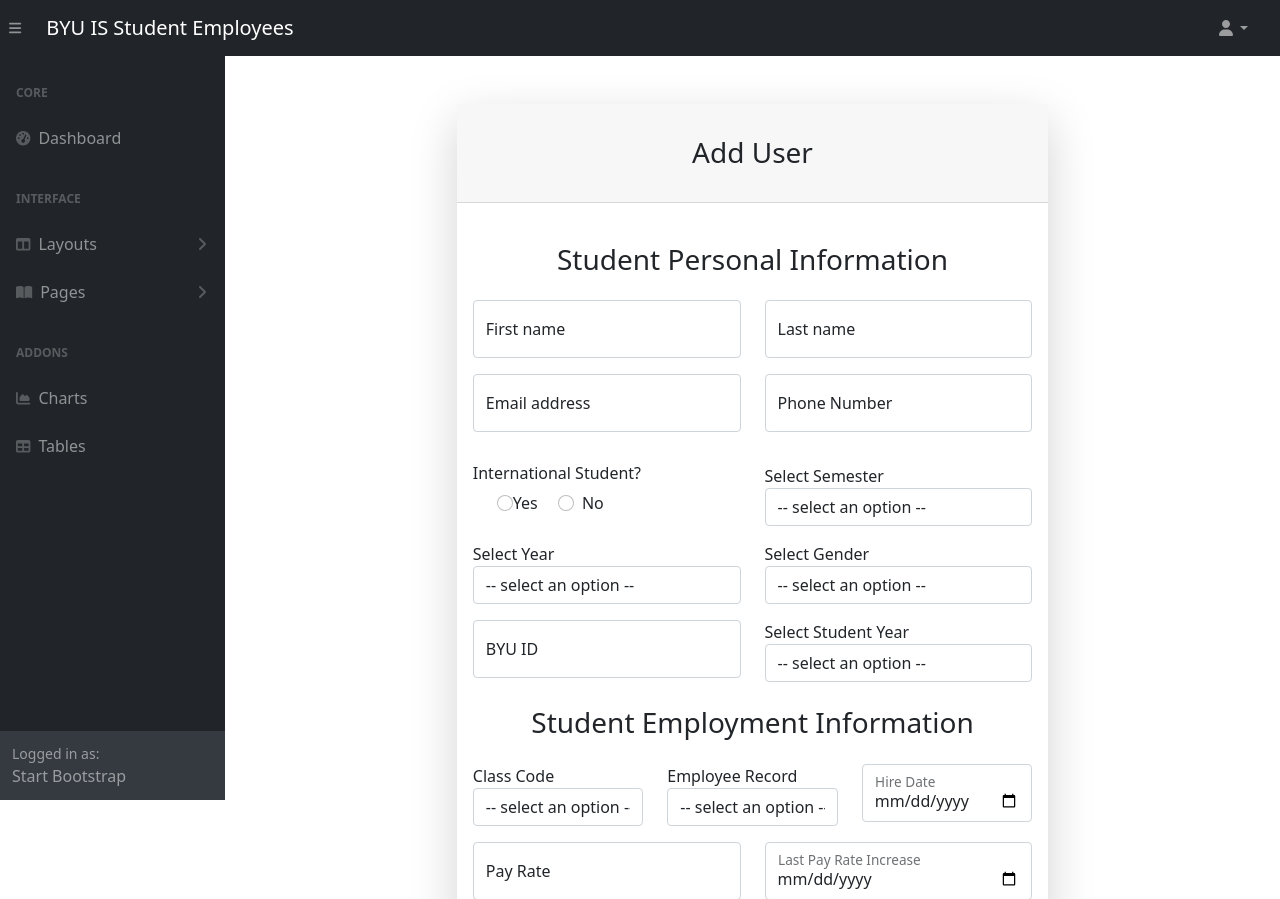
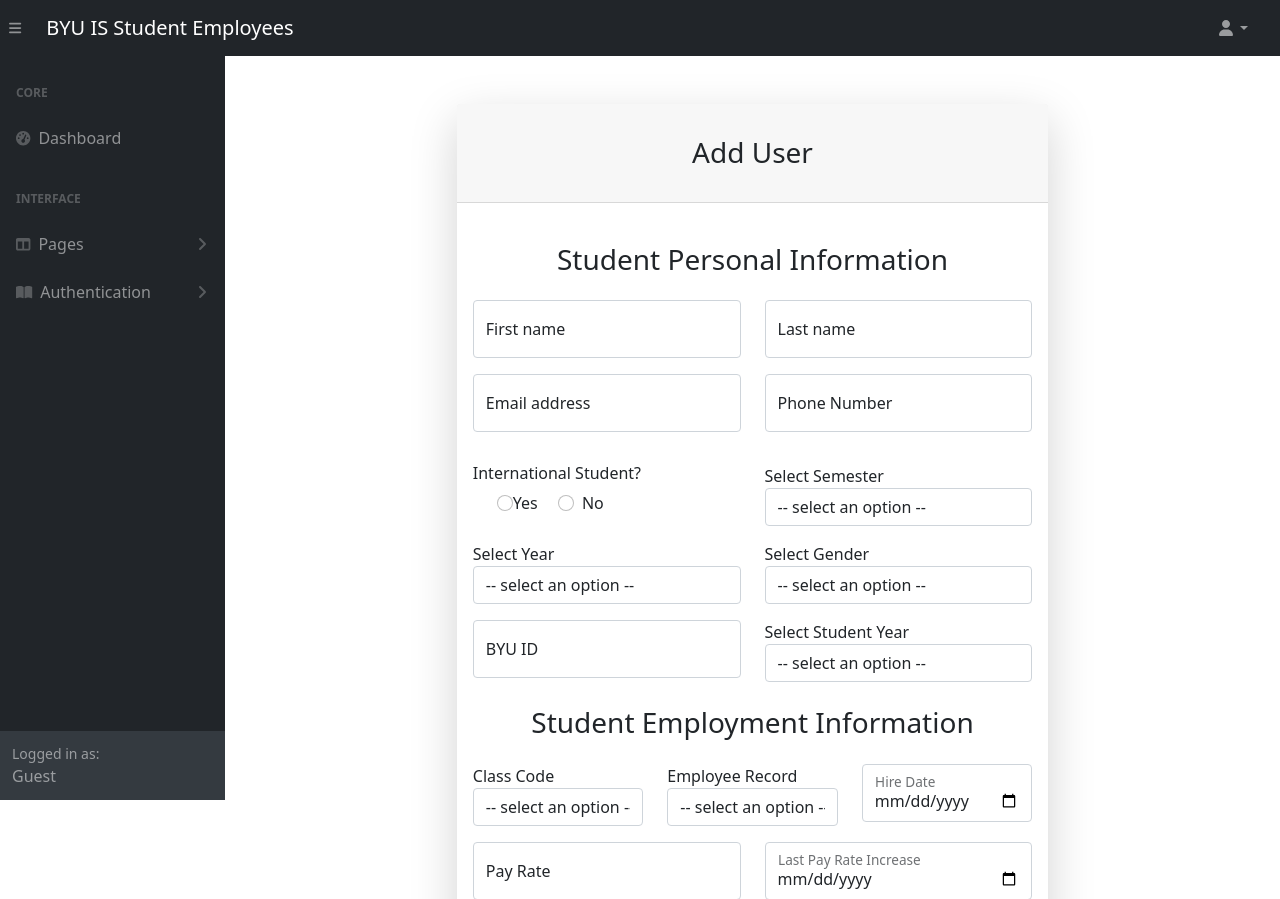
Before and after one commit to SpencerHJackson/IS-562-Class-Project, a Django app: page /addStudentEmployee/ in a window 1280 px wide. Shown: the top 899 px of the page. Run offline with Django 4.2, Linux system fonts and the light colour scheme; some libraries are stand-ins or nearby versions.

Commit message:
side view

```diff
--- a/templates/base.html
+++ b/templates/base.html
@@ -53,16 +53,29 @@
                             <div class="sb-sidenav-menu-heading">Interface</div>
                             <a class="nav-link collapsed" href="#" data-bs-toggle="collapse" data-bs-target="#collapseLayouts" aria-expanded="false" aria-controls="collapseLayouts">
                                 <div class="sb-nav-link-icon"><i class="fas fa-columns"></i></div>
-                                Layouts
+                                Pages
                                 <div class="sb-sidenav-collapse-arrow"><i class="fas fa-angle-down"></i></div>
                             </a>
                             <div class="collapse" id="collapseLayouts" aria-labelledby="headingOne" data-bs-parent="#sidenavAccordion">
                                 <nav class="sb-sidenav-menu-nested nav">
-                                    <a class="nav-link" href="#">Static Navigation</a>
-                                    <a class="nav-link" href="#">Light Sidenav</a>
+                                    <a class="nav-link" href="#">Tableau</a>
+                                    <a class="nav-link" href="#">Add New Student</a>
                                 </nav>
                             </div>
                             <a class="nav-link collapsed" href="#" data-bs-toggle="collapse" data-bs-target="#collapsePages" aria-expanded="false" aria-controls="collapsePages">
+                                <div class="sb-nav-link-icon"><i class="fas fa-book-open"></i></div>
+                                Authentication
+                                <div class="sb-sidenav-collapse-arrow"><i class="fas fa-angle-down"></i></div>
+                            </a>
+                            <div class="collapse" id="collapsePages" aria-labelledby="headingTwo" data-bs-parent="#sidenavAccordion">
+                                <nav class="sb-sidenav-menu-nested nav">
+                                    <a class="nav-link" href="#">Login</a>
+                                    <a class="nav-link" href="#">Add User</a>
+                                    <a class="nav-link" href="#">Forgot Password</a>
+                                </nav>
+                            </div>
+
+                            {% comment %} <a class="nav-link collapsed" href="#" data-bs-toggle="collapse" data-bs-target="#collapsePages" aria-expanded="false" aria-controls="collapsePages">
                                 <div class="sb-nav-link-icon"><i class="fas fa-book-open"></i></div>
                                 Pages
                                 <div class="sb-sidenav-collapse-arrow"><i class="fas fa-angle-down"></i></div>
@@ -76,7 +89,7 @@
                                     <div class="collapse" id="pagesCollapseAuth" aria-labelledby="headingOne" data-bs-parent="#sidenavAccordionPages">
                                         <nav class="sb-sidenav-menu-nested nav">
                                             <a class="nav-link" href="#">Login</a>
-                                            <a class="nav-link" href="#">Register</a>
+                                            <a class="nav-link" href="#">Add User</a>
                                             <a class="nav-link" href="#">Forgot Password</a>
                                         </nav>
                                     </div>
@@ -92,8 +105,8 @@
                                         </nav>
                                     </div>
                                 </nav>
-                            </div>
-                            <div class="sb-sidenav-menu-heading">Addons</div>
+                            </div> {% endcomment %}
+                            {% comment %} <div class="sb-sidenav-menu-heading">Addons</div>
                             <a class="nav-link" href="#">
                                 <div class="sb-nav-link-icon"><i class="fas fa-chart-area"></i></div>
                                 Charts
@@ -101,12 +114,12 @@
                             <a class="nav-link" href="#">
                                 <div class="sb-nav-link-icon"><i class="fas fa-table"></i></div>
                                 Tables
-                            </a>
+                            </a> {% endcomment %}
                         </div>
                     </div>
                     <div class="sb-sidenav-footer">
                         <div class="small">Logged in as:</div>
-                        Start Bootstrap
+                        Guest
                     </div>
                 </nav>
             </div>
```
